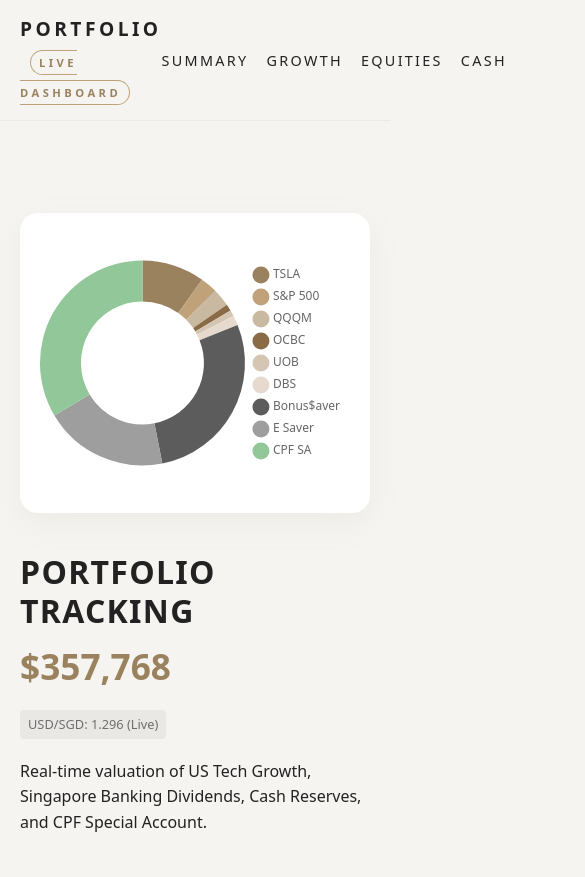
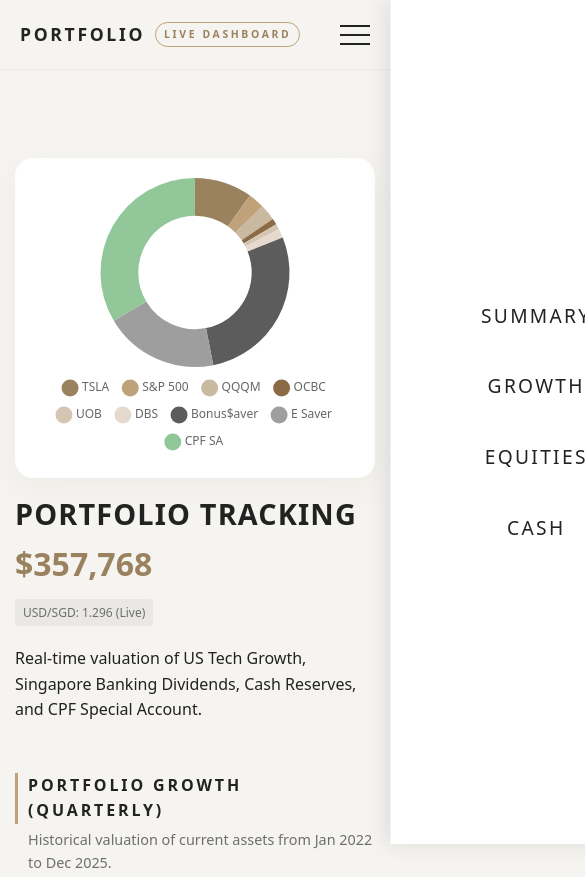
Before and after one commit to mailshengy/portfoliotracker, a plain HTML site: page index.html in a window 390 px wide. Shown: the top 877 px of the page, 585 px wide, since content can reach past the window. Drawn offline with nearby package versions, Linux system fonts and the light colour scheme.

Commit message:
Update index.html

```diff
--- a/index.html
+++ b/index.html
@@ -17,6 +17,7 @@
         --card: #ffffff;
         --positive: #2d5e38;
         --cpf-green: #91C799;
+        --header-height: 70px;
       }
       * {
         box-sizing: border-box;
@@ -27,55 +28,119 @@
         background: var(--bg);
         color: var(--text);
         line-height: 1.6;
+        /* Prevent scroll when mobile menu is open */
+        overflow-x: hidden;
+      }
+      body.nav-open {
+        overflow: hidden;
       }
       a {
         text-decoration: none;
         color: inherit;
+        transition: color 0.2s;
       }
+      a:hover { color: var(--accent-dark); }
+
+      /* --- HEADER & NAV --- */
       header {
         position: sticky;
         top: 0;
-        z-index: 50;
+        z-index: 100;
         background: rgba(245, 244, 241, 0.95);
-        backdrop-filter: blur(8px);
+        backdrop-filter: blur(10px);
         border-bottom: 1px solid rgba(0, 0, 0, 0.04);
+        height: var(--header-height);
       }
       .nav {
         max-width: 1100px;
         margin: 0 auto;
-        padding: 14px 20px;
+        padding: 0 20px;
+        height: 100%;
         display: flex;
         align-items: center;
         justify-content: space-between;
       }
       .logo {
-        font-size: 1.2rem;
-        letter-spacing: 0.18em;
+        font-size: 1.1rem;
+        letter-spacing: 0.15em;
         text-transform: uppercase;
-        font-weight: 600;
+        font-weight: 700;
+        display: flex;
+        align-items: center;
+        z-index: 102; /* Above mobile menu overlay */
       }
       .logo span {
-        padding: 4px 8px;
+        padding: 3px 8px;
         border-radius: 999px;
         border: 1px solid var(--accent);
-        font-size: 0.7rem;
+        font-size: 0.65rem;
         margin-left: 10px;
         color: var(--accent-dark);
+        white-space: nowrap;
       }
+
+      /* Desktop Nav Links */
       .nav-links {
         display: flex;
-        gap: 18px;
-        font-size: 0.9rem;
+        gap: 25px;
+        font-size: 0.85rem;
         text-transform: uppercase;
-        letter-spacing: 0.16em;
+        letter-spacing: 0.12em;
+        font-weight: 500;
       }
+
+      /* Hamburger Menu (Hidden on Desktop) */
+      .hamburger {
+        display: none;
+        cursor: pointer;
+        z-index: 102;
+        width: 30px;
+        height: 20px;
+        position: relative;
+        background: none;
+        border: none;
+      }
+      .hamburger span {
+        display: block;
+        width: 100%;
+        height: 2px;
+        background-color: var(--text);
+        position: absolute;
+        transition: all 0.3s ease;
+      }
+      .hamburger span:nth-child(1) { top: 0; }
+      .hamburger span:nth-child(2) { top: 9px; }
+      .hamburger span:nth-child(3) { top: 18px; }
+
+      /* Active Hamburger State */
+      .hamburger.active span:nth-child(1) { transform: rotate(45deg); top: 9px; }
+      .hamburger.active span:nth-child(2) { opacity: 0; }
+      .hamburger.active span:nth-child(3) { transform: rotate(-45deg); top: 9px; }
+
+      /* Mobile Overlay */
+      .mobile-overlay {
+        position: fixed;
+        top: 0; left: 0;
+        width: 100%; height: 100vh;
+        background: rgba(0,0,0,0.5);
+        z-index: 100;
+        opacity: 0;
+        pointer-events: none;
+        transition: opacity 0.3s ease;
+        backdrop-filter: blur(2px);
+      }
+      .mobile-overlay.active {
+        opacity: 1;
+        pointer-events: all;
+      }
+
+      /* --- MAIN LAYOUT --- */
       main {
         max-width: 1100px;
         margin: 0 auto;
         padding: 24px 20px 60px;
       }
 
-      /* Sections */
       section { margin-top: 40px; }
       section h2 {
         font-size: 1rem;
@@ -93,7 +158,7 @@
         margin-left: 13px;
       }
 
-      /* Hero / Summary */
+      /* --- HERO SECTION --- */
       .hero {
         display: grid;
         grid-template-columns: minmax(0, 1.2fr) minmax(0, 1.8fr);
@@ -102,21 +167,21 @@
         padding: 28px 0 10px;
       }
       .hero-text h1 {
-        font-size: clamp(2rem, 3.5vw, 2.8rem);
+        font-size: clamp(1.8rem, 4vw, 2.8rem);
         letter-spacing: 0.04em;
         text-transform: uppercase;
         margin-bottom: 8px;
-        line-height: 1.2;
+        line-height: 1.1;
       }
       .total-wealth {
-        font-size: 2.2rem;
+        font-size: clamp(2rem, 5vw, 2.4rem);
         font-weight: 700;
         color: var(--accent-dark);
-        margin-bottom: 16px;
+        margin-bottom: 10px;
         display: block;
       }
       .exchange-rate {
-        font-size: 0.8rem;
+        font-size: 0.75rem;
         color: var(--muted);
         background: #e9e8e5;
         padding: 4px 8px;
@@ -138,16 +203,8 @@
         max-height: 100%;
       }
 
-      /* Cards */
+      /* --- GRIDS & CARDS --- */
       .grid { display: grid; gap: 16px; }
-      @media (min-width: 768px) {
-        .grid-3 { grid-template-columns: repeat(3, minmax(0, 1fr)); }
-        .grid-2 { grid-template-columns: repeat(2, minmax(0, 1fr)); }
-      }
-      @media (max-width: 768px) {
-        .hero { grid-template-columns: 1fr; }
-        .chart-container { order: -1; height: 300px;}
-      }
 
       .card {
         background: var(--card);
@@ -157,9 +214,12 @@
         display: flex;
         flex-direction: column;
         justify-content: space-between;
-        transition: transform 0.2s ease;
+        transition: transform 0.2s ease, box-shadow 0.2s ease;
       }
-      .card:hover { transform: translateY(-2px); box-shadow: 0 4px 12px rgba(0,0,0,0.03); }
+      .card:hover {
+        transform: translateY(-2px);
+        box-shadow: 0 4px 12px rgba(0,0,0,0.06);
+      }
 
       .card-header {
         display: flex;
@@ -168,7 +228,7 @@
         margin-bottom: 8px;
       }
       .card-label {
-        font-size: 0.7rem;
+        font-size: 0.65rem;
         text-transform: uppercase;
         letter-spacing: 0.16em;
         color: var(--muted);
@@ -196,7 +256,7 @@
       .data-row {
         display: flex;
         justify-content: space-between;
-        font-size: 0.9rem;
+        font-size: 0.85rem;
         margin-bottom: 6px;
         border-bottom: 1px dashed #eee;
         padding-bottom: 4px;
@@ -204,6 +264,7 @@
       .data-row:last-child { border-bottom: none; }
       .data-label { color: var(--muted); }
       .data-val { font-weight: 500; }
+
       .tsla-card {
         background: linear-gradient(145deg, #ffffff 0%, #fcfbf9 100%);
         border: 1px solid var(--accent);
@@ -212,17 +273,16 @@
         border-left: 6px solid var(--cpf-green);
       }
       .converted-val {
-        font-size: 0.75rem;
+        font-size: 0.7rem;
         color: var(--muted);
         display: block;
         text-align: right;
       }
 
-      /* Lists inside cards */
       .card-list {
         list-style: none;
         margin-top: 10px;
-        font-size: 0.85rem;
+        font-size: 0.8rem;
         color: var(--muted);
         border-top: 1px solid #f0f0f0;
         padding-top: 10px;
@@ -239,7 +299,7 @@
         left: 0;
       }
 
-      /* Settings Modal */
+      /* --- MODAL --- */
       .settings-section {
         margin-top: 60px;
         text-align: center;
@@ -250,7 +310,7 @@
         background: transparent;
         border: 1px solid var(--accent-dark);
         color: var(--accent-dark);
-        padding: 10px 20px;
+        padding: 12px 24px;
         border-radius: 999px;
         cursor: pointer;
         text-transform: uppercase;
@@ -269,7 +329,7 @@
         width: 100%; height: 100%;
         background: rgba(0,0,0,0.5);
         backdrop-filter: blur(4px);
-        z-index: 100;
+        z-index: 200;
         justify-content: center;
         align-items: center;
       }
@@ -280,6 +340,8 @@
         width: 90%;
         max-width: 500px;
         box-shadow: 0 10px 30px rgba(0,0,0,0.2);
+        max-height: 90vh;
+        overflow-y: auto;
       }
       .modal-title {
         font-size: 1.2rem;
@@ -298,11 +360,12 @@
         color: var(--muted);
       }
       .form-group input {
-        padding: 6px 10px;
+        padding: 8px 12px;
         border-radius: 6px;
         border: 1px solid #ccc;
         width: 120px;
         text-align: right;
+        font-size: 1rem;
       }
       .modal-actions {
         margin-top: 25px;
@@ -310,24 +373,75 @@
         justify-content: flex-end;
         gap: 10px;
       }
-      .btn-save { background: var(--accent-dark); color: #fff; border: none; padding: 8px 16px; border-radius: 6px; cursor: pointer; }
-      .btn-cancel { background: #eee; color: #333; border: none; padding: 8px 16px; border-radius: 6px; cursor: pointer; }
+      .btn-save { background: var(--accent-dark); color: #fff; border: none; padding: 10px 20px; border-radius: 6px; cursor: pointer; font-size: 1rem; }
+      .btn-cancel { background: #eee; color: #333; border: none; padding: 10px 20px; border-radius: 6px; cursor: pointer; font-size: 1rem; }
+
+      /* --- MEDIA QUERIES (RESPONSIVENESS) --- */
+      @media (min-width: 769px) {
+        .grid-3 { grid-template-columns: repeat(3, minmax(0, 1fr)); }
+        .grid-2 { grid-template-columns: repeat(2, minmax(0, 1fr)); }
+      }
+
+      @media (max-width: 768px) {
+        .hamburger { display: block; }
+
+        /* Navigation Drawer */
+        .nav-links {
+          position: fixed;
+          top: 0;
+          right: 0;
+          height: 100vh;
+          width: 75%;
+          max-width: 300px;
+          background: #fff;
+          flex-direction: column;
+          align-items: center;
+          justify-content: center;
+          gap: 40px;
+          box-shadow: -5px 0 20px rgba(0,0,0,0.1);
+          transform: translateX(100%);
+          transition: transform 0.3s ease-in-out;
+          z-index: 101;
+          font-size: 1.2rem;
+        }
+        .nav-links.active {
+          transform: translateX(0);
+        }
+
+        .hero { grid-template-columns: 1fr; gap: 20px; }
+        .chart-container { order: -1; height: 320px; }
+
+        /* Make cards full width on mobile */
+        .grid-3, .grid-2 { grid-template-columns: 1fr; }
+
+        main { padding: 20px 15px 50px; }
+      }
     </style>
   </head>
   <body>
+    <div class="mobile-overlay" id="mobileOverlay" onclick="toggleMobileMenu()"></div>
+
     <header>
       <nav class="nav">
         <div class="logo">
           PORTFOLIO <span>Live Dashboard</span>
         </div>
-        <div class="nav-links">
-          <a href="#summary">Summary</a>
-          <a href="#growth">Growth</a>
-          <a href="#equities">Equities</a>
-          <a href="#cash">Cash</a>
+
+        <button class="hamburger" id="hamburgerBtn" onclick="toggleMobileMenu()" aria-label="Toggle Menu">
+          <span></span>
+          <span></span>
+          <span></span>
+        </button>
+
+        <div class="nav-links" id="navLinks">
+          <a href="#summary" onclick="toggleMobileMenu()">Summary</a>
+          <a href="#growth" onclick="toggleMobileMenu()">Growth</a>
+          <a href="#equities" onclick="toggleMobileMenu()">Equities</a>
+          <a href="#cash" onclick="toggleMobileMenu()">Cash</a>
         </div>
       </nav>
     </header>
+
     <main>
       <section class="hero" id="summary">
         <div class="hero-text">
@@ -361,7 +475,7 @@
         </p>
 
         <div class="grid grid-3">
-          <article class="card">
+          <article class="card tsla-card">
             <div class="card-header">
               <span class="card-label">High Growth</span>
               <span class="yield-pill" id="tsla-yield">--</span>
@@ -589,7 +703,22 @@
     </div>
 
     <script>
-      // 1. Configuration & Data
+      // 1. Mobile Menu Logic
+      function toggleMobileMenu() {
+        const navLinks = document.getElementById('navLinks');
+        const overlay = document.getElementById('mobileOverlay');
+        const hamburger = document.getElementById('hamburgerBtn');
+        const body = document.body;
+
+        if (window.innerWidth <= 768) {
+          navLinks.classList.toggle('active');
+          overlay.classList.toggle('active');
+          hamburger.classList.toggle('active');
+          body.classList.toggle('nav-open');
+        }
+      }
+
+      // 2. Configuration & Data
       const USD_TO_SGD = 1.296;
       const DATE_START = new Date("2021-11-12");
       const DATE_NOW = new Date("2025-12-05");
@@ -607,7 +736,7 @@
         cpf:   { qty: 1, price: 120000, initial: 120000, currency: 'SGD', name: 'CPF SA', type: 'cash' }
       };
 
-      // 2. Fetch "Live" Data
+      // 3. Fetch "Live" Data
       async function fetchMarketData() {
         const marketPrices = {
             tsla: 454.48,
@@ -623,8 +752,7 @@
         return true;
       }
 
-      // 3. Historical Data (Quarterly approx prices)
-      // Dates: Jan 22, Apr 22, Jul 22, Oct 22, ...
+      // 4. Historical Data
       const histDates = [
         'Jan 22', 'Apr 22', 'Jul 22', 'Oct 22',
         'Jan 23', 'Apr 23', 'Jul 23', 'Oct 23',
@@ -638,36 +766,25 @@
         qqqm: [145, 125, 126, 112, 119, 130, 155, 142, 169, 173, 192, 197, 214, 195, 232, 258, 256],
         dbs:  [32.0, 30.8, 28.6, 31.1, 32.5, 29.8, 31.1, 29.8, 29.0, 34.9, 36.6, 38.6, 44.6, 42.4, 47.9, 53.9, 54.3],
         uob:  [29.9, 29.9, 27.5, 27.7, 29.8, 28.2, 30.1, 27.0, 28.3, 30.4, 32.3, 32.1, 37.5, 34.6, 36.2, 34.6, 34.6],
-        ocbc: [11.4, 11.8, 11.5, 11.6, 12.2, 12.4, 12.6, 12.8, 13.0, 13.5, 14.2, 15.0, 14.0, 13.6, 16.0, 18.7, 18.9], // Est. Linear growth + annual pts
+        ocbc: [11.4, 11.8, 11.5, 11.6, 12.2, 12.4, 12.6, 12.8, 13.0, 13.5, 14.2, 15.0, 14.0, 13.6, 16.0, 18.7, 18.9],
         usdSgd: [1.35, 1.37, 1.39, 1.42, 1.34, 1.33, 1.35, 1.37, 1.33, 1.35, 1.35, 1.32, 1.37, 1.32, 1.28, 1.30, 1.296]
       };
 
       function calculateHistoricalPortfolio() {
-        // Assume Cash + CPF is constant baseline for "Investment Growth" visual
-        // In reality, this would vary, but for "Strategy Backtest" we hold it constant
         const fixedCash = holdings.cash1.price + holdings.cash2.price + holdings.cpf.price;
-
         return histDates.map((date, i) => {
             let equityValue = 0;
-
-            // TSLA
             equityValue += (holdings.tsla.qty * histPrices.tsla[i]) * histPrices.usdSgd[i];
-            // VOO
             equityValue += (holdings.voo.qty * histPrices.voo[i]) * histPrices.usdSgd[i];
-            // QQQM
             equityValue += (holdings.qqqm.qty * histPrices.qqqm[i]) * histPrices.usdSgd[i];
-            // DBS
             equityValue += (holdings.dbs.qty * histPrices.dbs[i]);
-            // UOB
             equityValue += (holdings.uob.qty * histPrices.uob[i]);
-            // OCBC
             equityValue += (holdings.ocbc.qty * histPrices.ocbc[i]);
-
             return equityValue + fixedCash;
         });
       }
 
-      // 4. Render Logic
+      // 5. Render Logic
       let myChart = null;
       let lineChart = null;
 
@@ -735,6 +852,10 @@
 
         document.getElementById('total-wealth-display').textContent = formatCurrency(totalPortfolioValueSGD, 'SGD');
 
+        // Chart.js: Determine legend position based on screen width
+        const isMobile = window.innerWidth <= 768;
+        const legendPosition = isMobile ? 'bottom' : 'right';
+
         // Doughnut Chart
         const ctx = document.getElementById('portfolioChart').getContext('2d');
         if (myChart) { myChart.destroy(); }
@@ -754,7 +875,10 @@
             maintainAspectRatio: false,
             cutout: '60%',
             plugins: {
-              legend: { position: 'right', labels: { usePointStyle: true, font: { family: 'system-ui' } } }
+              legend: {
+                position: legendPosition,
+                labels: { usePointStyle: true, font: { family: 'system-ui' }, padding: 15 }
+              }
             }
           }
         });
@@ -810,7 +934,7 @@
         });
       }
 
-      // 5. Modal Logic
+      // 6. Modal Logic
       function openModal() {
         const container = document.getElementById('modal-inputs');
         container.innerHTML = '';
@@ -823,10 +947,13 @@
             container.appendChild(div);
         }
         document.getElementById('holdingsModal').style.display = 'flex';
+        // Prevent body scrolling when modal is open
+        document.body.style.overflow = 'hidden';
       }
 
       function closeModal() {
         document.getElementById('holdingsModal').style.display = 'none';
+        document.body.style.overflow = 'auto';
       }
 
       function saveHoldings() {
@@ -839,6 +966,11 @@
         renderDashboard();
       }
 
+      // Re-render chart on resize to adjust legend position
+      window.addEventListener('resize', () => {
+          renderDashboard();
+      });
+
       renderDashboard();
     </script>
   </body>
```
